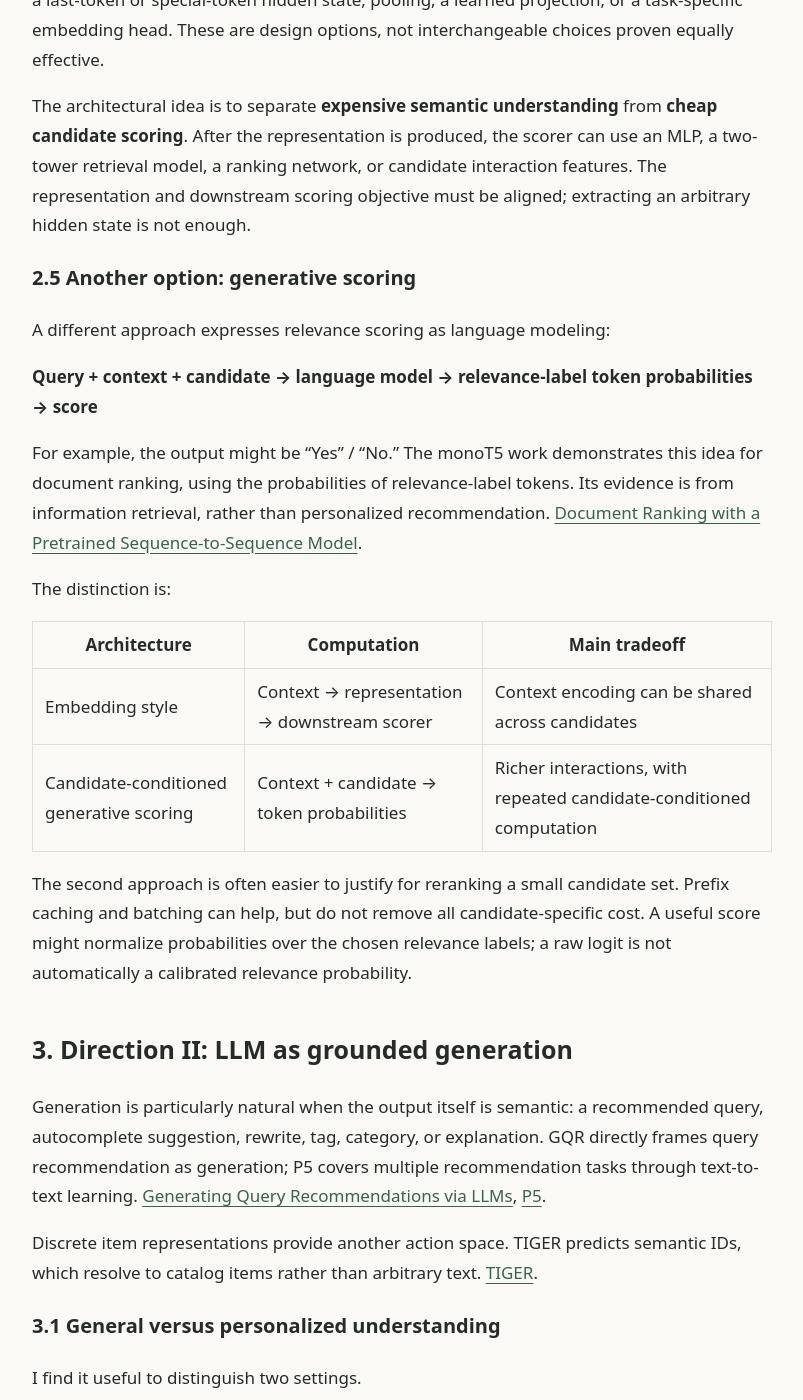
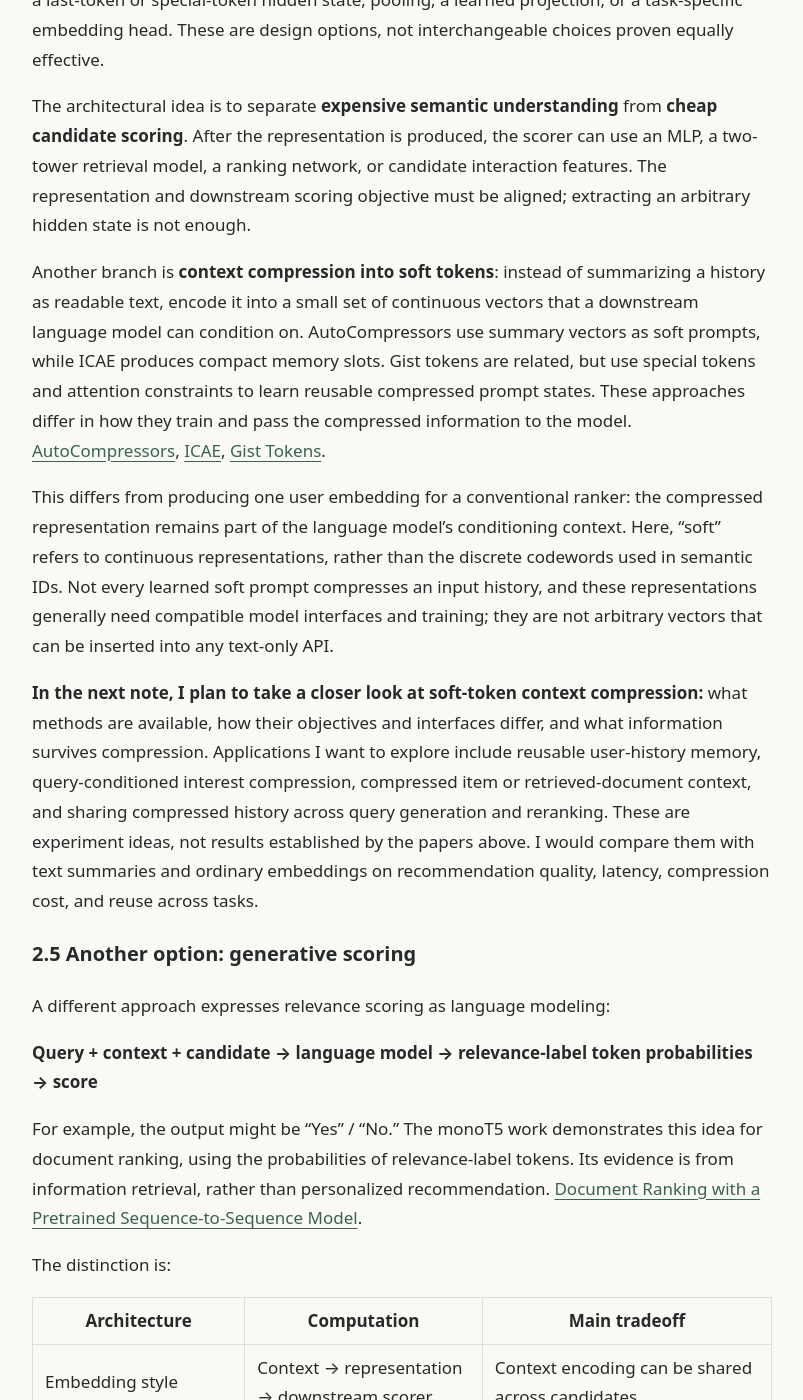
Before and after one commit to notes-latent/notes-latent.github.io, a Jekyll site: the page built from _posts/2026-10-06-llm-enhanced-recommendation.md, in a window 1280 px wide and 1400 px high, scrolled down 3338 px. Shown: the whole window, without its empty margins (238-1041 px from the left). Built offline with Jekyll 4.4.1, drawn with Linux system fonts in a browser that asks for light colours; some of the changed text lies outside the part shown.

Commit message:
Add soft-token compression branch and next-note preview

```diff
--- a/_posts/2026-10-06-llm-enhanced-recommendation.md
+++ b/_posts/2026-10-06-llm-enhanced-recommendation.md
@@ -75,6 +75,12 @@ Long histories create context-length and inference-cost problems. One possible p
 Depending on the architecture and training objective, the compact representation might use a last-token or special-token hidden state, pooling, a learned projection, or a task-specific embedding head. These are design options, not interchangeable choices proven equally effective.
 
 The architectural idea is to separate **expensive semantic understanding** from **cheap candidate scoring**. After the representation is produced, the scorer can use an MLP, a two-tower retrieval model, a ranking network, or candidate interaction features. The representation and downstream scoring objective must be aligned; extracting an arbitrary hidden state is not enough.
+
+Another branch is **context compression into soft tokens**: instead of summarizing a history as readable text, encode it into a small set of continuous vectors that a downstream language model can condition on. AutoCompressors use summary vectors as soft prompts, while ICAE produces compact memory slots. Gist tokens are related, but use special tokens and attention constraints to learn reusable compressed prompt states. These approaches differ in how they train and pass the compressed information to the model. [AutoCompressors](https://arxiv.org/abs/2305.14788), [ICAE](https://arxiv.org/abs/2307.06945), [Gist Tokens](https://arxiv.org/abs/2304.08467).
+
+This differs from producing one user embedding for a conventional ranker: the compressed representation remains part of the language model's conditioning context. Here, “soft” refers to continuous representations, rather than the discrete codewords used in semantic IDs. Not every learned soft prompt compresses an input history, and these representations generally need compatible model interfaces and training; they are not arbitrary vectors that can be inserted into any text-only API.
+
+**In the next note, I plan to take a closer look at soft-token context compression:** what methods are available, how their objectives and interfaces differ, and what information survives compression. Applications I want to explore include reusable user-history memory, query-conditioned interest compression, compressed item or retrieved-document context, and sharing compressed history across query generation and reranking. These are experiment ideas, not results established by the papers above. I would compare them with text summaries and ordinary embeddings on recommendation quality, latency, compression cost, and reuse across tasks.
 
 ### 2.5 Another option: generative scoring
 
@@ -288,6 +294,9 @@ The papers below support specific mechanisms discussed above. Cross-domain paper
 13. Shao et al. (2024). [DeepSeekMath: Pushing the Limits of Mathematical Reasoning in Open Language Models](https://arxiv.org/abs/2402.03300). Introduces GRPO.
 14. Joachims, Swaminathan, and Schnabel (2016 preprint; WSDM 2017). [Unbiased Learning-to-Rank with Biased Feedback](https://arxiv.org/abs/1608.04468).
 15. Swaminathan and Joachims (2015). [Counterfactual Risk Minimization: Learning from Logged Bandit Feedback](https://arxiv.org/abs/1502.02362).
+16. Chevalier et al. (2023). [Adapting Language Models to Compress Contexts](https://arxiv.org/abs/2305.14788). AutoCompressors.
+17. Ge et al. (2023). [In-context Autoencoder for Context Compression in a Large Language Model](https://arxiv.org/abs/2307.06945). ICAE.
+18. Mu, Li, and Goodman (2023). [Learning to Compress Prompts with Gist Tokens](https://arxiv.org/abs/2304.08467).
 
 ## Keywords
 
```
